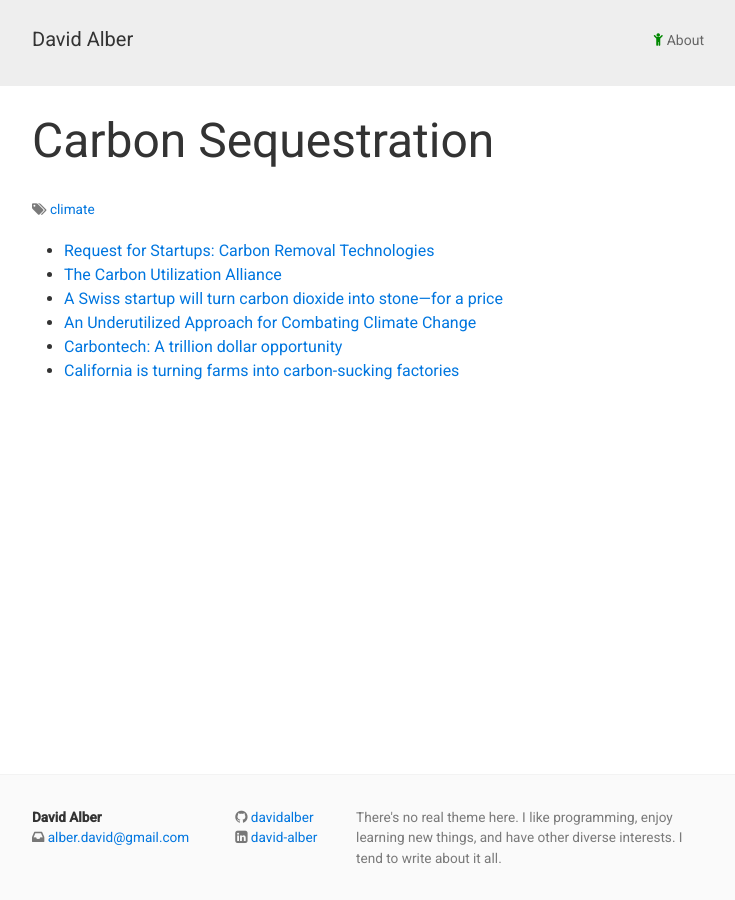
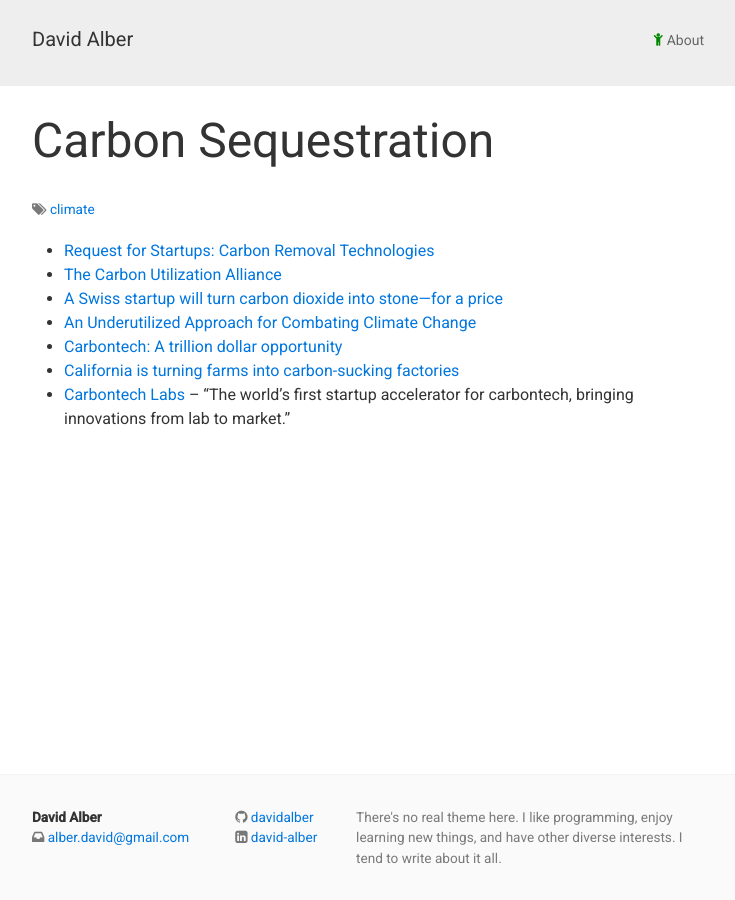
Before and after one commit to davidalber/davidalber.github.io, a Jekyll site: the page built from carbon-sequestration.md, in a window 1280 px wide. Shown: the whole page, without its empty margins (272-1007 px from the left). Built offline with Jekyll 4.4.1, drawn with Linux system fonts in a browser that asks for light colours.

Commit message:
Add link

```diff
--- a/carbon-sequestration.md
+++ b/carbon-sequestration.md
@@ -11,3 +11,4 @@ tags: [climate]
 - [An Underutilized Approach for Combating Climate Change](https://www.forbes.com/sites/rrapier/2018/12/02/an-underutilized-approach-for-combating-climate-change/)
 - [Carbontech: A trillion dollar opportunity](https://medium.com/@carbon180/carbontech-a-trillion-dollar-opportunity-154a9c62cf1c)
 - [California is turning farms into carbon-sucking factories](https://grist.org/article/california-is-turning-farms-into-carbon-sucking-factories/)
+- [Carbontech Labs](https://carbon180.org/carbontech-labs-reports) -- "The world's first startup accelerator for carbontech, bringing innovations from lab to market."
```
